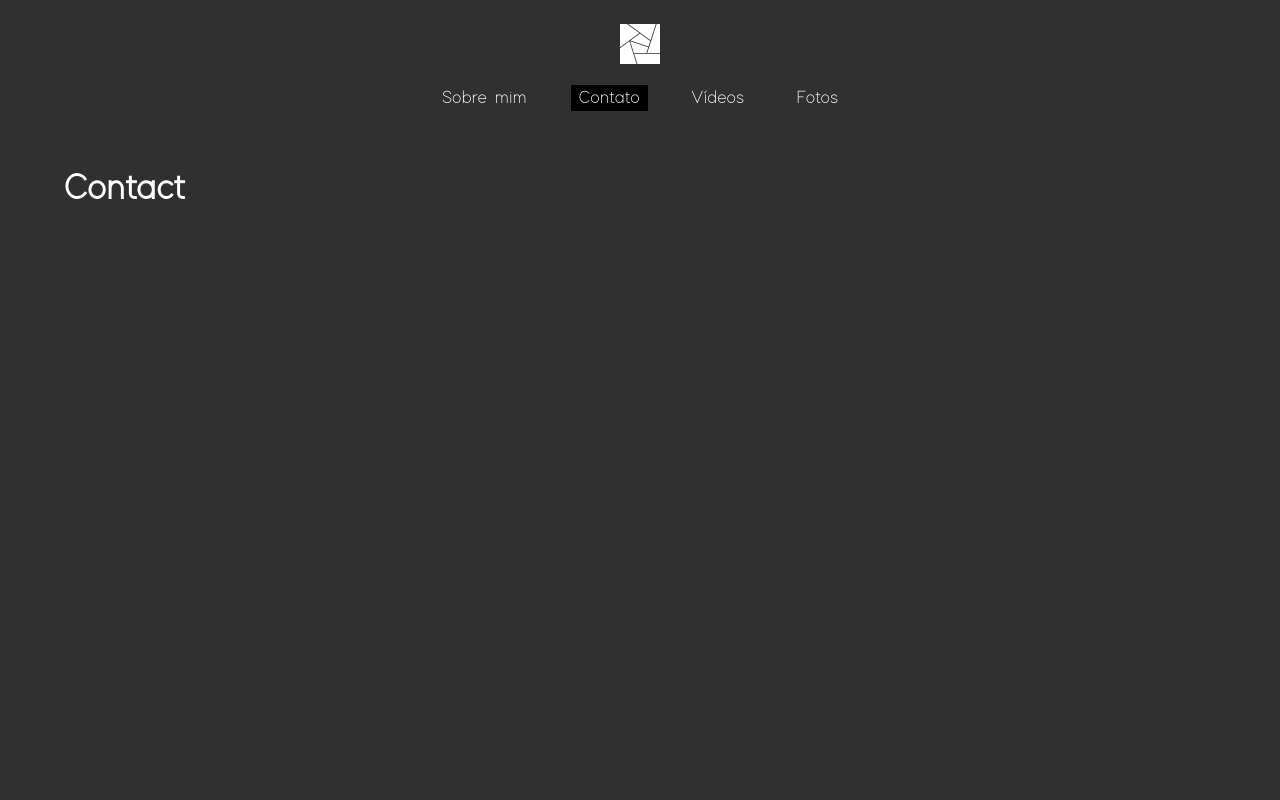
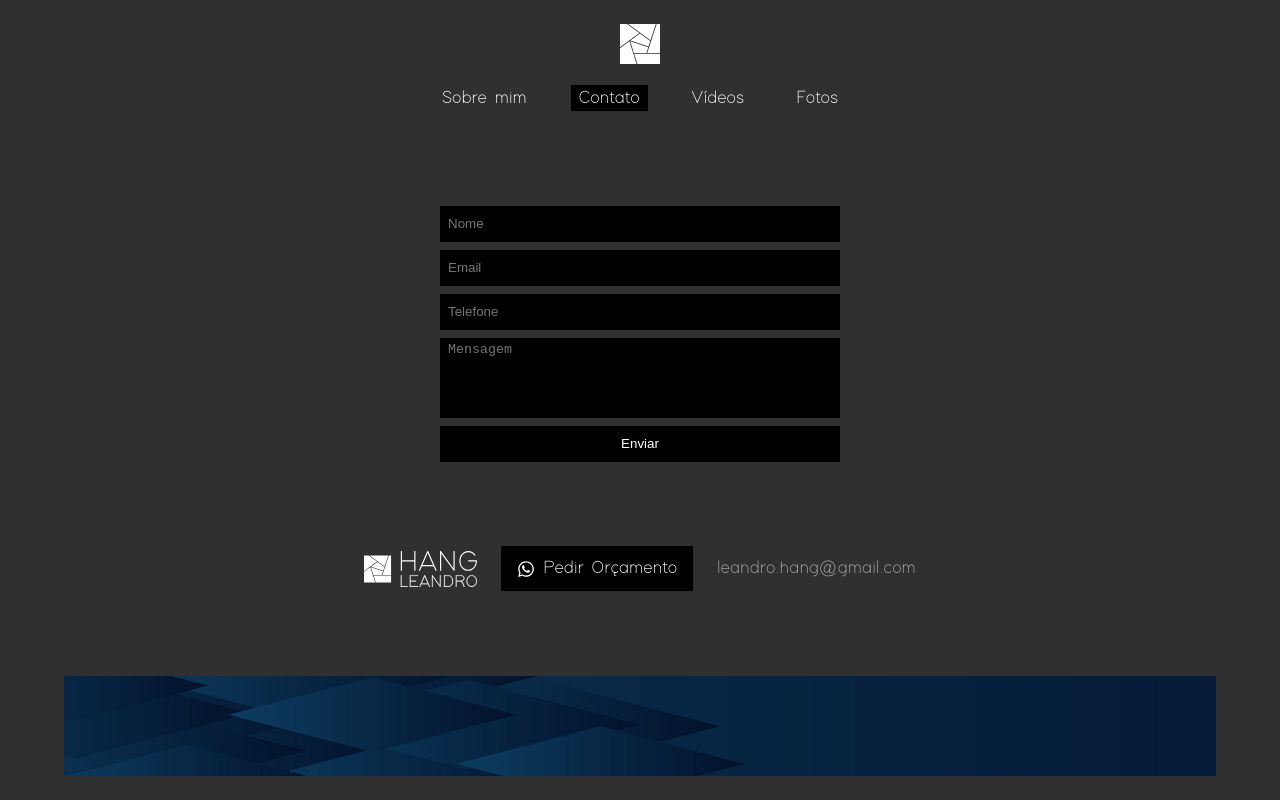
Before and after one commit to LucasHang/design-portfolio, a Next.js app: page /contact in a window 1280 px wide. Built offline with nearby package versions, Linux system fonts and the light colour scheme.

Commit message:
feat: add contact page

```diff
--- /dev/null
+++ b/pages/contact/contact.module.scss
@@ -0,0 +1,77 @@
+@import '../../styles/variables.scss';
+
+.container {
+    height: 100%;
+    display: flex;
+    flex-direction: column;
+    align-items: center;
+    gap: 16px;
+}
+
+.contacts {
+    flex: 1;
+    display: flex;
+    flex-direction: column;
+    align-items: center;
+    justify-content: space-evenly;
+    gap: 16px;
+
+    & form {
+        width: 400px;
+        display: flex;
+        flex-direction: column;
+        align-items: center;
+        gap: 8px;
+
+        & .formControl {
+            width: 100%;
+            height: 36px;
+            background-color: $secondary-color;
+            color: $text-color;
+            border: 0;
+            padding: 4px 8px;
+        }
+
+        & textarea.formControl {
+            height: 80px;
+            resize: none;
+        }
+    }
+
+    & .contactLinks {
+        display: flex;
+        align-items: center;
+        gap: 24px;
+
+        & a:hover {
+            text-decoration: none;
+        }
+
+        & .whatsappLink {
+            display: flex;
+            justify-content: center;
+            align-items: center;
+            gap: 8px;
+            background-color: $secondary-color;
+            padding: 8px 16px;
+        }
+
+        & .emailLink {
+            color: #aaa
+        }
+    }
+}
+
+// ------------
+
+@media(max-width: $desktop-breakpoint){
+    .contacts {
+        & form {
+            width: 300px;
+        }
+
+        & .contactLinks {
+            flex-direction: column;
+        }
+    }
+}
--- a/pages/contact/index.tsx
+++ b/pages/contact/index.tsx
@@ -1,10 +1,49 @@
 import React from 'react';
+import { FaWhatsapp } from 'react-icons/fa';
 import Layout from '../../components/layout';
+import styles from './contact.module.scss';
 
 function Contact() {
     return (
         <Layout>
-            <h1>Contact</h1>
+            <div className={styles.container}>
+                <div className={styles.contacts}>
+                    <form>
+                        <input type="text" className={styles.formControl} placeholder="Nome" />
+                        <input type="email" className={styles.formControl} placeholder="Email" />
+                        <input type="phone" className={styles.formControl} placeholder="Telefone" />
+                        <textarea className={styles.formControl} placeholder="Mensagem" />
+
+                        <button type="submit" className={styles.formControl}>
+                            Enviar
+                        </button>
+                    </form>
+
+                    <div className={styles.contactLinks}>
+                        <img src="/static/images/logo.svg" alt="Hang Leandro Logo" height="36px" />
+
+                        <a
+                            href="http://api.whatsapp.com/send?phone=554891830339"
+                            className={styles.whatsappLink}
+                            target="_blank"
+                            rel="noopener noreferrer"
+                        >
+                            <FaWhatsapp /> Pedir Orçamento
+                        </a>
+
+                        <a href="mailto:leandro.hang@gmail.com" className={styles.emailLink}>
+                            leandro.hang@gmail.com
+                        </a>
+                    </div>
+                </div>
+
+                <img
+                    src="/static/images/contact_footer.jpg"
+                    alt="Imagem de Rodapé"
+                    width="100%"
+                    height="100px"
+                />
+            </div>
         </Layout>
     );
 }
```
Also changed, not shown: public/static/images/contact_footer.jpg (added).
